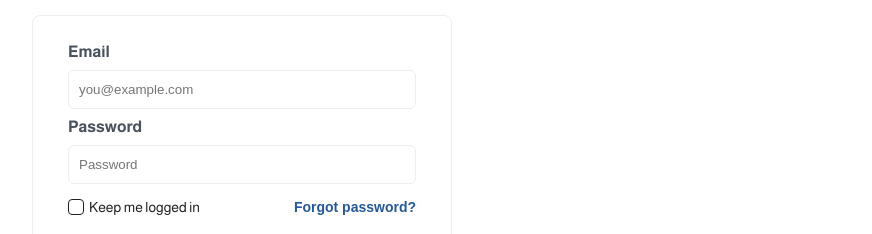
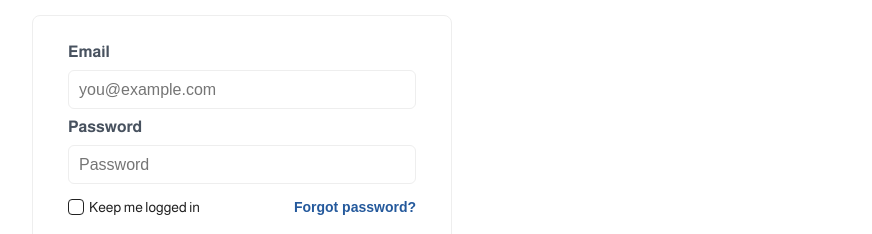
Before and after one commit to hicugi/earthlink-test, a Vue app: page /#/ in a window 1280 px wide. Shown: the part 302-536 px from the top of the page, without its empty margins (398-1270 px from the left). Built offline with nearby package versions, Linux system fonts and the light colour scheme.

Commit message:
set font size on input

```diff
--- a/src/components/Form/Input.vue
+++ b/src/components/Form/Input.vue
@@ -26,6 +26,8 @@ export default defineComponent({
   width: 100%;
   background: #ffffff;
   color: inherit;
+  font-size: 16px;
+  font-weight: 400;
   line-height: 18px;
   will-change: border-color;
   transition: linear 0.2s border-color;
```
